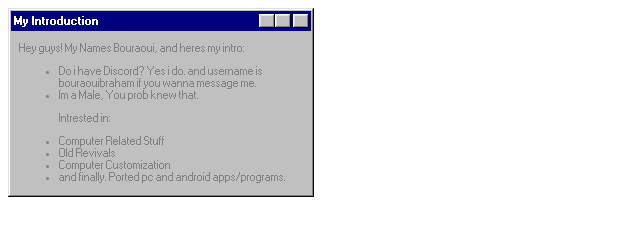
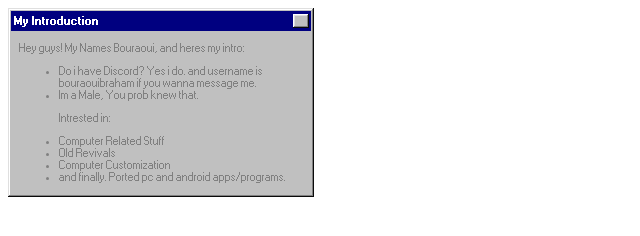
Before and after one commit to TheCoolOne12/TheCoolOne12.github.io, a plain HTML site: page index.html in a window 1280 px wide. Shown: the full height of the page, 0-640 px from the left. Drawn offline with Linux system fonts and the light colour scheme.

Commit message:
Update index.html

```diff
--- a/index.html
+++ b/index.html
@@ -8,8 +8,6 @@
   <div class="title-bar">
     <div class="title-bar-text">My Introduction</div>
     <div class="title-bar-controls">
-      <button aria-label="Minimize"></button>
-      <button aria-label="Maximize"></button>
       <button aria-label="Close"></button>
     </div>
   </div>
```
